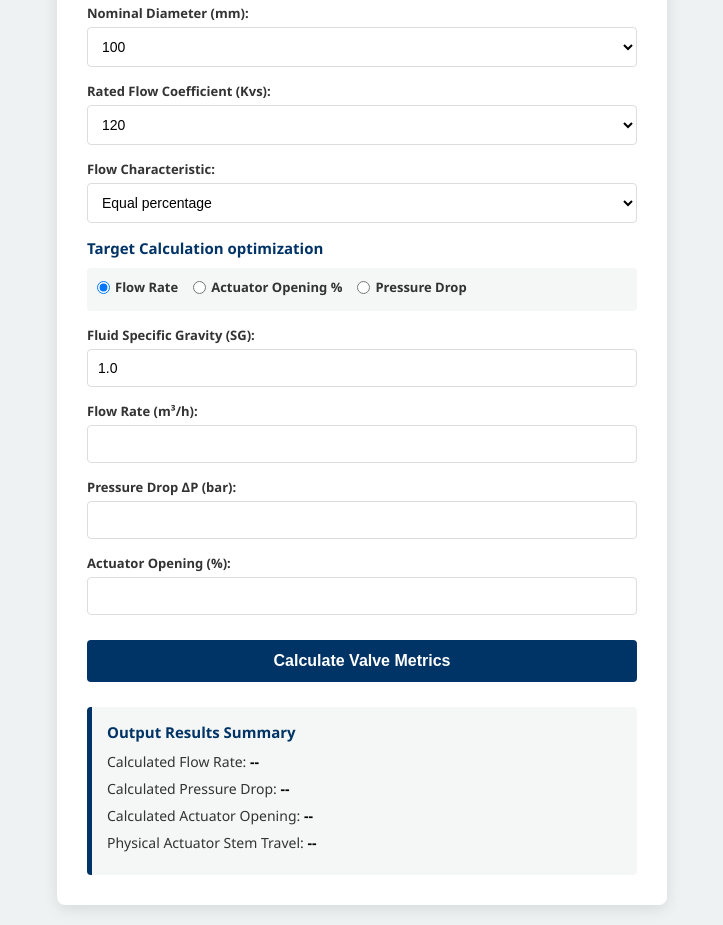
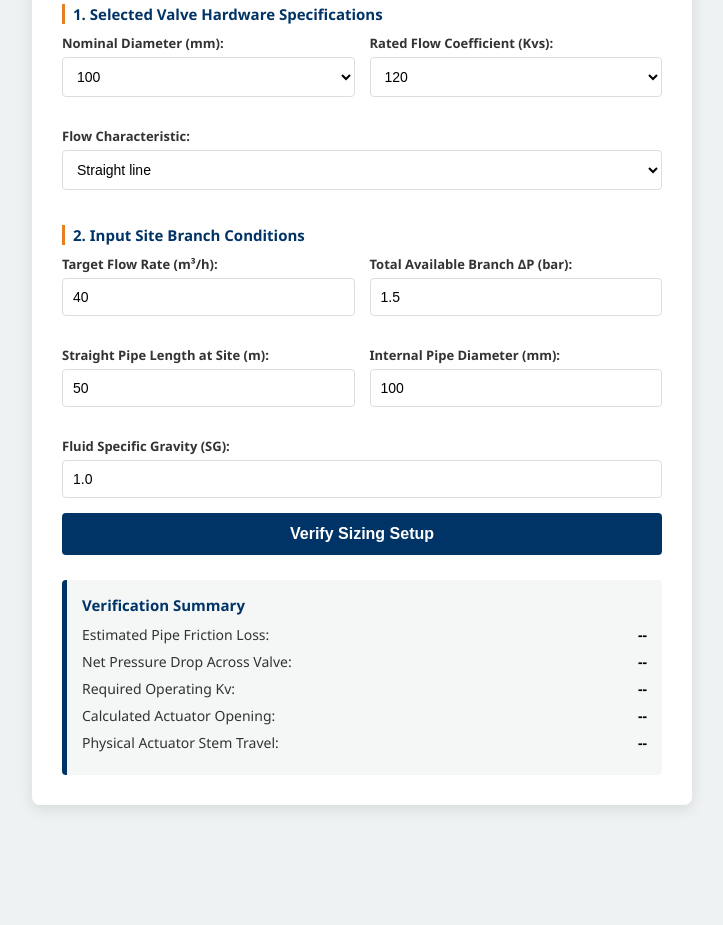
Before and after one commit to DNMAESTRO/FLUXCVSIZING, a plain HTML site: page index.html in a window 1280 px wide. Shown: the part 135-1060 px from the top of the page, without its empty margins (278-1001 px from the left). After the commit the page ends 960 px from the top, so only its background shows below. Drawn offline with Linux system fonts and the light colour scheme.

Commit message:
Update title and improve form layout in index.html

```diff
--- a/index.html
+++ b/index.html
@@ -3,12 +3,14 @@
 <head>
     <meta charset="UTF-8">
     <meta name="viewport" content="width=device-width, initial-scale=1.0">
-    <title>FLUXCV Valve Sizing Calculator</title>
+    <title>FLUXCV Valve Sizing & Branch Verification</title>
     <style>
         :root {
             --primary-color: #003366;
             --secondary-color: #f4f7f6;
             --accent-color: #e67e22;
+            --success-color: #27ae60;
+            --danger-color: #c0392b;
             --text-color: #333;
             --border-color: #ddd;
         }
@@ -26,7 +28,7 @@
         .calculator-container {
             background-color: #ffffff;
             width: 100%;
-            max-width: 550px;
+            max-width: 600px;
             padding: 30px;
             border-radius: 8px;
             box-shadow: 0 4px 15px rgba(0, 0, 0, 0.1);
@@ -54,14 +56,26 @@
         .section-title {
             font-weight: bold;
             color: var(--primary-color);
-            margin: 15px 0 10px 0;
+            margin: 20px 0 10px 0;
             font-size: 15px;
+            border-left: 3px solid var(--accent-color);
+            padding-left: 8px;
+        }
+
+        .form-grid {
+            display: grid;
+            grid-template-columns: 1fr 1fr;
+            gap: 15px;
         }
 
         .form-group {
             margin-bottom: 15px;
             display: flex;
             flex-direction: column;
+        }
+
+        .full-width {
+            grid-column: span 2;
         }
 
         label {
@@ -83,28 +97,6 @@
             border-color: var(--primary-color);
         }
 
-        .radio-group {
-            display: flex;
-            gap: 15px;
-            margin-bottom: 15px;
-            background: var(--secondary-color);
-            padding: 10px;
-            border-radius: 4px;
-        }
-
-        .radio-option {
-            display: flex;
-            align-items: center;
-            gap: 5px;
-            font-size: 13px;
-            cursor: pointer;
-        }
-
-        input[type="radio"] {
-            margin: 0;
-            cursor: pointer;
-        }
-
         button {
             width: 100%;
             padding: 12px;
@@ -116,7 +108,7 @@
             font-weight: bold;
             cursor: pointer;
             transition: background 0.2s;
-            margin-top: 10px;
+            margin-top: 15px;
         }
 
         button:hover {
@@ -134,6 +126,8 @@
         .result-item {
             font-size: 14px;
             margin-bottom: 8px;
+            display: flex;
+            justify-content: space-between;
         }
 
         .result-item span {
@@ -141,26 +135,30 @@
             color: #000;
         }
 
-        .warning-box {
-            color: var(--accent-color);
-            font-size: 12px;
-            font-style: italic;
-            margin-top: 10px;
+        .status-badge {
+            display: block;
+            text-align: center;
+            padding: 10px;
+            border-radius: 4px;
+            font-weight: bold;
+            margin-top: 15px;
+            font-size: 15px;
             display: none;
         }
 
-        input:disabled, select:disabled {
-            background-color: #e9ecef;
-            cursor: not-allowed;
-        }
+        .status-ok { background-color: #d4edda; color: var(--success-color); }
+        .status-warn { background-color: #fff3cd; color: #856404; }
+        .status-fail { background-color: #f8d7da; color: var(--danger-color); }
     </style>
 </head>
 <body>
 
 <div class="calculator-container">
-    <h2>FLUXCV Valve Sizing Calculator</h2>
+    <h2>FLUXCV Valve Verification Tool</h2>
     <div class="brand-sub">A Technology Brand by MAESTRO ASIA PTE LTD</div>
 
+    <div class="section-title">1. Selected Valve Hardware Specifications</div>
+    <div class="form-grid">
         <div class="form-group">
             <label for="diameter">Nominal Diameter (mm):</label>
             <select id="diameter" onchange="updateValveDropdowns()">
@@ -181,61 +179,54 @@
 
         <div class="form-group">
             <label for="kvs">Rated Flow Coefficient (Kvs):</label>
-        <select id="kvs">
-            <option value="120">120</option>
-        </select>
+            <select id="kvs"><option value="120">120</option></select>
+        </div>
+
+        <div class="form-group full-width">
+            <label for="characteristic">Flow Characteristic:</label>
+            <select id="characteristic"></select>
+        </div>
+    </div>
+
+    <div class="section-title">2. Input Site Branch Conditions</div>
+    <div class="form-grid">
+        <div class="form-group">
+            <label for="flow">Target Flow Rate (m³/h):</label>
+            <input type="number" id="flow" value="40" step="0.1" min="0.01">
         </div>
 
         <div class="form-group">
-        <label for="characteristic">Flow Characteristic:</label>
-        <select id="characteristic">
-            <option value="Straight line">Straight line</option>
-            <option value="Equal percentage" selected>Equal percentage</option>
-        </select>
-    </div>
-
-    <div class="section-title">Target Calculation optimization</div>
-    <div class="radio-group">
-        <label class="radio-option">
-            <input type="radio" name="calcMode" value="Flow" checked onchange="toggleInputStates()"> Flow Rate
-        </label>
-        <label class="radio-option">
-            <input type="radio" name="calcMode" value="Opening" onchange="toggleInputStates()"> Actuator Opening %
-        </label>
-        <label class="radio-option">
-            <input type="radio" name="calcMode" value="Pressure" onchange="toggleInputStates()"> Pressure Drop
-        </label>
+            <label for="totalDp">Total Available Branch ΔP (bar):</label>
+            <input type="number" id="totalDp" value="1.5" step="0.01" min="0.01">
         </div>
 
         <div class="form-group">
+            <label for="pipeLength">Straight Pipe Length at Site (m):</label>
+            <input type="number" id="pipeLength" value="50" step="1" min="0">
+        </div>
+
+        <div class="form-group">
+            <label for="pipeDia">Internal Pipe Diameter (mm):</label>
+            <input type="number" id="pipeDia" value="100" step="1" min="1">
+        </div>
+
+        <div class="form-group full-width" style="margin-bottom:0;">
             <label for="sg">Fluid Specific Gravity (SG):</label>
             <input type="number" id="sg" value="1.0" step="0.01" min="0.01">
         </div>
-
-    <div class="form-group">
-        <label for="flow">Flow Rate (m³/h):</label>
-        <input type="number" id="flow" step="0.1" min="0">
     </div>
 
-    <div class="form-group">
-        <label for="dp">Pressure Drop ΔP (bar):</label>
-        <input type="number" id="dp" step="0.01" min="0">
-    </div>
-
-    <div class="form-group">
-        <label for="opening">Actuator Opening (%):</label>
-        <input type="number" id="opening" step="1" min="0" max="100">
-    </div>
-
-    <button type="button" onclick="performCalculation()">Calculate Valve Metrics</button>
+    <button type="button" onclick="verifyValveSizing()">Verify Sizing Setup</button>
 
     <div class="results-box">
-        <div class="section-title" style="margin-top: 0;">Output Results Summary</div>
-        <div class="result-item">Calculated Flow Rate: <span id="resFlow">--</span></div>
-        <div class="result-item">Calculated Pressure Drop: <span id="resDp">--</span></div>
-        <div class="result-item">Calculated Actuator Opening: <span id="resOpen">--</span></div>
-        <div class="result-item">Physical Actuator Stem Travel: <span id="resStroke">--</span></div>
-        <div id="warningMsg" class="warning-box"></div>
+        <div class="section-title" style="margin-top: 0; border: none; padding: 0;">Verification Summary</div>
+        <div class="result-item">Estimated Pipe Friction Loss: <span id="outPipeDp">--</span></div>
+        <div class="result-item">Net Pressure Drop Across Valve: <span id="outValveDp">--</span></div>
+        <div class="result-item">Required Operating Kv: <span id="outReqKv">--</span></div>
+        <div class="result-item">Calculated Actuator Opening: <span id="outOpen">--</span></div>
+        <div class="result-item">Physical Actuator Stem Travel: <span id="outStroke">--</span></div>
+
+        <div id="statusBadge" class="status-badge"></div>
     </div>
 </div>
 
@@ -279,78 +270,100 @@
             opt.textContent = val;
             charSelect.appendChild(opt);
         });
-
-        toggleInputStates();
     }
 
-    function toggleInputStates() {
-        const mode = document.querySelector('input[name="calcMode"]:checked').value;
-
-        document.getElementById('flow').disabled = false;
-        document.getElementById('dp').disabled = false;
-        document.getElementById('opening').disabled = false;
-
-        if (mode === "Flow") {
-            document.getElementById('flow').disabled = true;
-            document.getElementById('flow').value = '';
-        } else if (mode === "Opening") {
-            document.getElementById('opening').disabled = true;
-            document.getElementById('opening').value = '';
-        } else if (mode === "Pressure") {
-            document.getElementById('dp').disabled = true;
-            document.getElementById('dp').value = '';
-        }
-    }
-
-    function performCalculation() {
-        const warningBox = document.getElementById('warningMsg');
-        warningBox.style.display = 'none';
-        warningBox.textContent = '';
-
+    function verifyValveSizing() {
         const sg = parseFloat(document.getElementById('sg').value);
         const kvs = parseFloat(document.getElementById('kvs').value);
         const charType = document.getElementById('characteristic').value;
         const dia = document.getElementById('diameter').value;
         const maxStroke = VALVE_DATABASE[dia].stroke;
-        const mode = document.querySelector('input[name="calcMode"]:checked').value;
 
-        if (isNaN(sg) || sg <= 0) {
-            alert("Specific Gravity must be a positive value.");
+        const flow = parseFloat(document.getElementById('flow').value);
+        const totalDp = parseFloat(document.getElementById('totalDp').value);
+        const pipeLength = parseFloat(document.getElementById('pipeLength').value);
+        const pipeDia = parseFloat(document.getElementById('pipeDia').value) / 1000.0; // convert mm to meters
+
+        if (isNaN(flow) || flow <= 0 || isNaN(totalDp) || totalDp <= 0) {
+            alert("Please input valid Flow and Branch Pressure values.");
             return;
         }
 
-        if (mode === "Flow") {
-            const dp = parseFloat(document.getElementById('dp').value);
-            const opening = parseFloat(document.getElementById('opening').value);
+        // 1. Calculate Pipe Friction Loss (Hazen-Williams Approximation for clean water setup)
+        // Flow velocity v = Q / A
+        const area = Math.PI * Math.pow(pipeDia, 2) / 4.0;
+        const velocity = (flow / 3600.0) / area;
 
-            if (isNaN(dp) || dp < 0 || isNaN(opening) || opening < 0 || opening > 100) {
-                alert("Please provide valid inputs for dP (>=0) and Opening (0-100%).");
+        // Empiric pipe line pressure drop estimation (bar)
+        let pipeDp = 0;
+        if (pipeLength > 0 && pipeDia > 0) {
+            // Darcy-Weisbach simple friction factor approximation (f ≈ 0.02)
+            const headLossMeters = 0.02 * (pipeLength / (pipeDia * 2.0 * 9.81)) * Math.pow(velocity, 2);
+            pipeDp = (headLossMeters * 9.81 * sg * 1000) / 100000.0; // conversion to bar
+        }
+
+        // 2. Compute remaining Net dP available for the Valve
+        let valveDp = totalDp - pipeDp;
+        document.getElementById('outPipeDp').textContent = pipeDp.toFixed(4) + " bar";
+
+        const badge = document.getElementById('statusBadge');
+        badge.className = 'status-badge';
+        badge.style.display = 'block';
+
+        if (valveDp <= 0) {
+            document.getElementById('outValveDp').textContent = "INSUFFICIENT PRESSURE";
+            document.getElementById('outReqKv').textContent = "--";
+            document.getElementById('outOpen').textContent = "--";
+            document.getElementById('outStroke').textContent = "--";
+            badge.textContent = "❌ FAIL: Pipe friction layout consumes total branch pressure! Increase diameter or lower flow.";
+            badge.classList.add('status-fail');
+            return;
+        }
+        document.getElementById('outValveDp').textContent = valveDp.toFixed(4) + " bar";
+
+        // 3. Calculate Required Operating Kv
+        let requiredKv = flow / Math.sqrt(valveDp / sg);
+        document.getElementById('outReqKv').textContent = requiredKv.toFixed(2);
+
+        // 4. Determine Actuator Opening % and analyze bounds
+        if (requiredKv > kvs) {
+            document.getElementById('outOpen').textContent = "OVERSIZED REQUIRED";
+            document.getElementById('outStroke').textContent = "--";
+            badge.textContent = `❌ FAIL: Valve is UNDERSIZED. Required Kv (${requiredKv.toFixed(1)}) exceeds Max Valve Kvs (${kvs}).`;
+            badge.classList.add('status-fail');
             return;
         }
 
-            let x = opening / 100.0;
-            let kv = charType === "Straight line" ? kvs * x : (x > 0 ? kvs * Math.pow(TURNDOWN_RATIO, (x - 1.0)) : 0);
-            let flow = kv * Math.sqrt(dp / sg);
-
-            displayResults(flow, dp, opening, x * maxStroke);
-
-        } else if (mode === "Opening") {
-            const flow = parseFloat(document.getElementById('flow').value);
-            const dp = parseFloat(document.getElementById('dp').value);
-
-            if (isNaN(flow) || flow <= 0 || isNaN(dp) || dp <= 0) {
-                alert("Flow Rate and Pressure drop must be greater than zero.");
-                return;
+        let x = 0;
+        if (charType === "Straight line") {
+            x = requiredKv / kvs;
+        } else { // Equal Percentage
+            x = requiredKv <= 0 ? 0 : 1.0 + (Math.log(requiredKv / kvs) / Math.log(TURNDOWN_RATIO));
         }
 
-            let requiredKv = flow / Math.sqrt(dp / sg);
+        let opening = Math.max(0.0, Math.min(100.0, x * 100.0));
+        let stroke = (opening / 100.0) * maxStroke;
 
-            if (requiredKv > kvs) {
-                displayResults("OVERSIZED REQUIRED", dp, "OVERSIZED REQUIRED", "OVERSIZED REQUIRED");
-                warningBox.textContent = `⚠️ ALERT: Required Kv (${requiredKv.toFixed(2)}) exceeds this valve's capacity (Max Kvs ${kvs}). Select a larger Nominal Diameter.`;
-                warningBox.style.display = 'block';
-                return;
+        document.getElementById('outOpen').textContent = opening.toFixed(1) + " %";
+        document.getElementById('outStroke').textContent = stroke.toFixed(2) + " mm";
+
+        // 5. Evaluate Stability Safety Rules
+        if (opening > 20 && opening < 85) {
+            badge.textContent = "✅ SUCCESS: Valve is perfectly sized. Modulates stably within healthy operating limits (20% - 85%).";
+            badge.classList.add('status-ok');
+        } else if (opening >= 85) {
+            badge.textContent = `⚠️ CAUTION: Valve is tight/close to max capacity (${opening.toFixed(1)}% Open). Minimal headroom left for system surges.`;
+            badge.classList.add('status-warn');
+        } else {
+            badge.textContent = `⚠️ CAUTION: Valve is oversized for this flow (${opening.toFixed(1)}% Open). Operating low near the turndown limit may cause trim wear or cycling.`;
+            badge.classList.add('status-warn');
+        }
     }
 
-            let x = charType === "Straight line" ? requiredKv / kvs : (requiredKv <= 0 ? 0 : 1.0 + (Math.log(requiredKv / kvs) / Math.log(TURNDOWN_RATIO)));
-            let opening = Math.max(0.0, Math.min(100.0, x * 100.0));
+    window.onload = function() {
+        updateValveDropdowns();
+    };
+</script>
+
+</body>
+</html>
```
Lines whose indentation alone changed are shown as unchanged.
